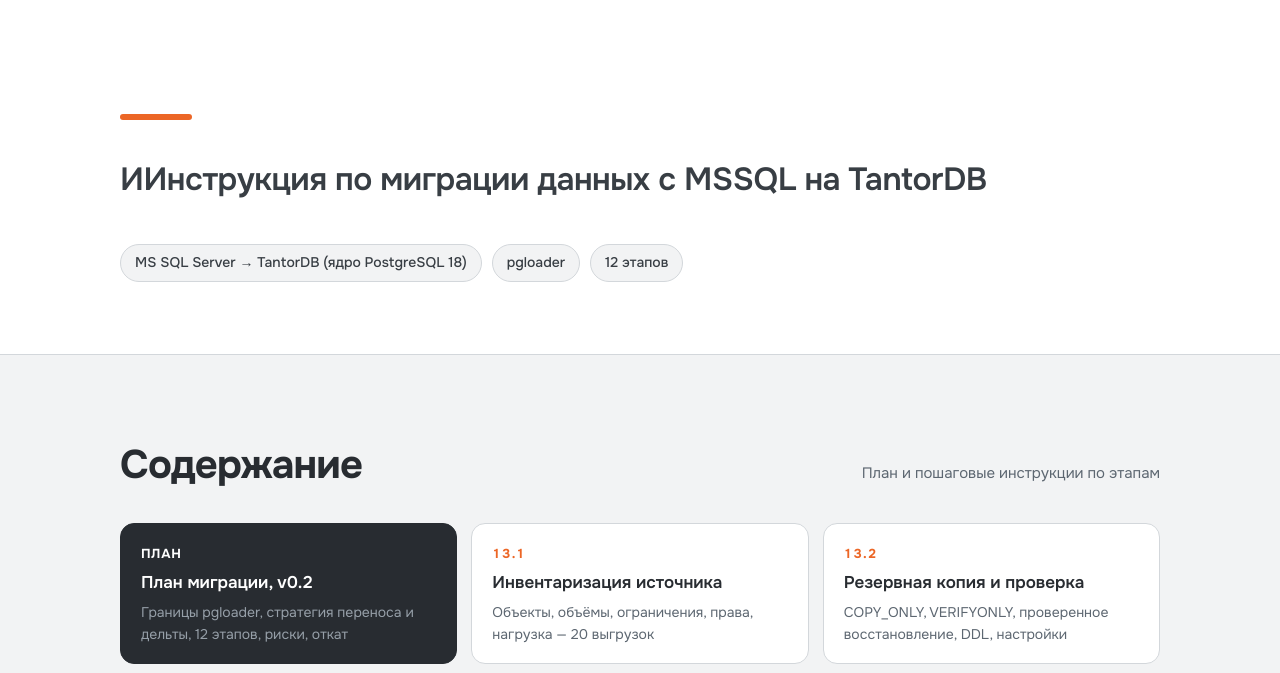
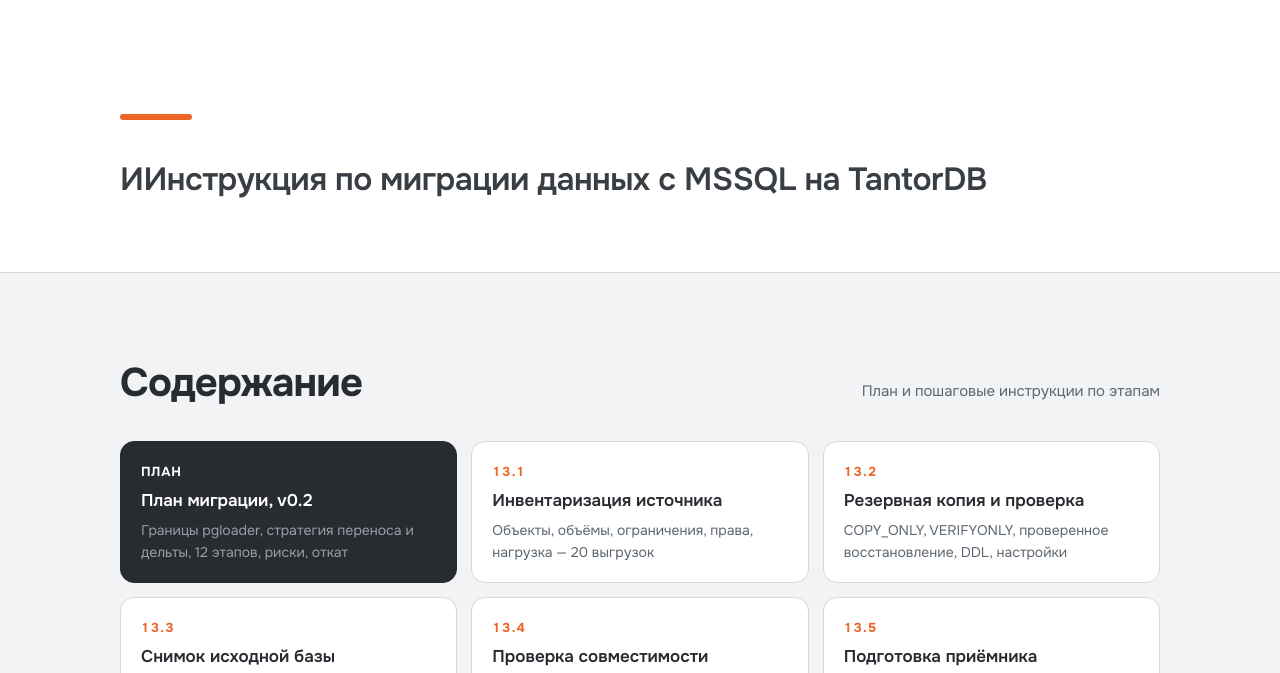
Before and after one commit to refgen72off/migr_MSSQL_Postgres, a plain HTML site: page index.html in a window 1280 px wide. Shown: the part 74-747 px from the top of the page. Drawn offline with Linux system fonts and the light colour scheme.

Commit message:
Update index.html

```diff
--- a/index.html
+++ b/index.html
@@ -148,11 +148,6 @@
     <div class="wrap">
       <div class="hero__rule" aria-hidden="true"></div>
       <p class="lead"><strong>ИИнструкция по миграции данных с MSSQL на TantorDB</strong></p>
-      <div class="hero__meta">
-        <span class="tag">MS SQL Server → TantorDB (ядро PostgreSQL 18)</span>
-        <span class="tag">pgloader</span>
-        <span class="tag">12 этапов</span>
-      </div>
     </div>
   </section>
 
```
